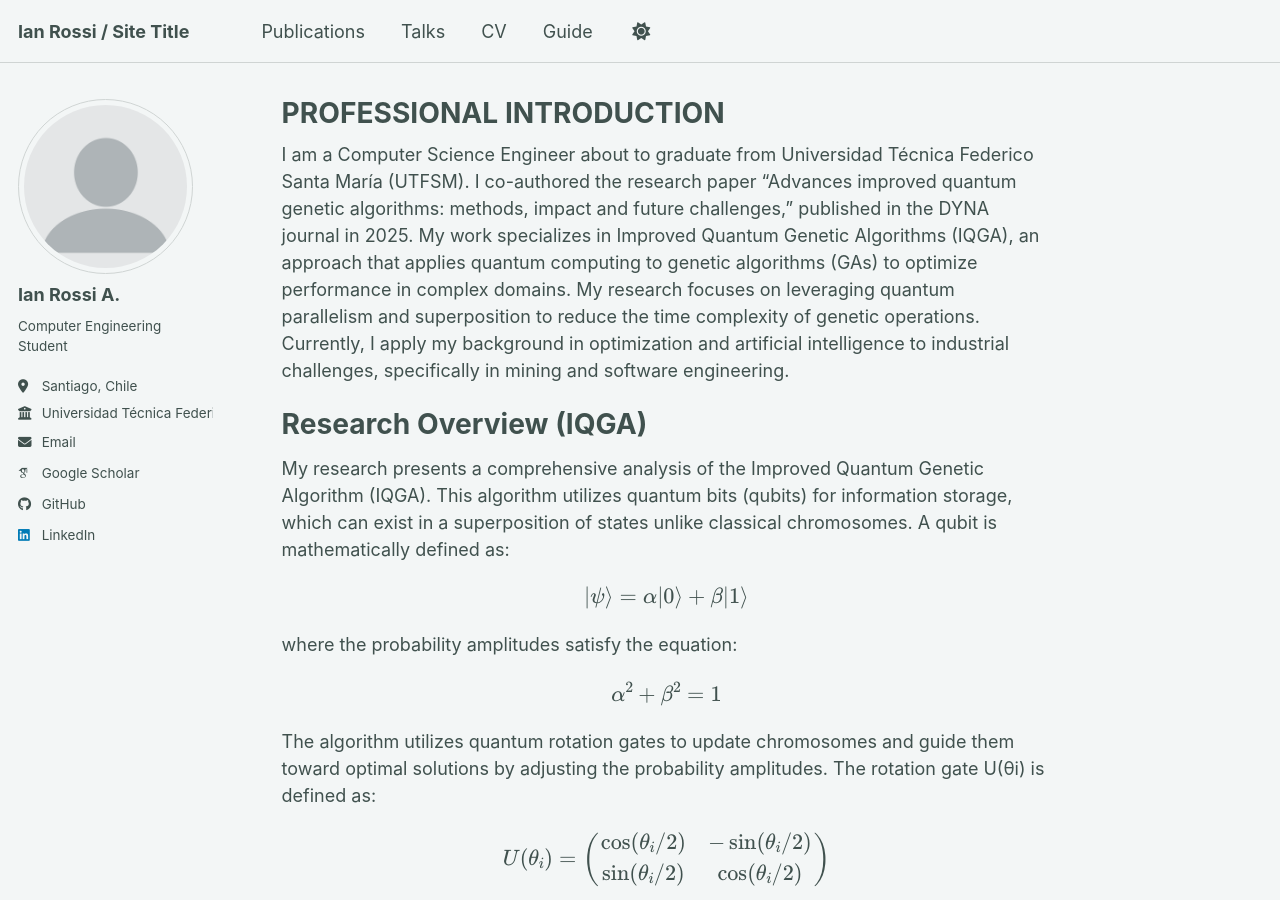
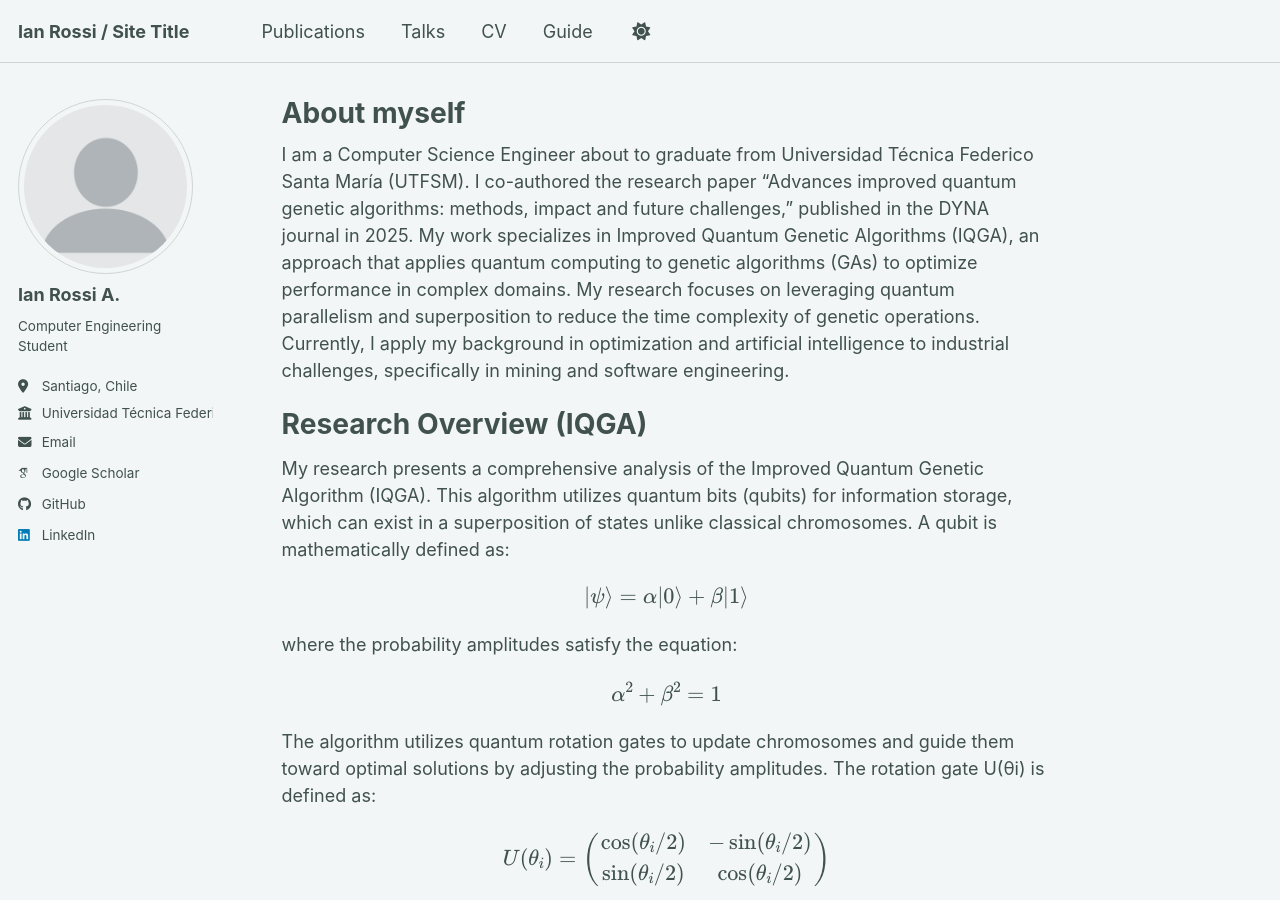
Before and after one commit to BanHelsing/banhelsing.github.io, a Jekyll site: the page built from _pages/about.md, in a window 1280 px wide and 900 px high. Built offline with Jekyll 4.4.1, drawn with Linux system fonts in a browser that asks for light colours; some web fonts are replaced; a script bundle is joined from its source files by our own code; library files that are not in the unit come from our copies.

Commit message:
about fix

```diff
--- a/_pages/about.md
+++ b/_pages/about.md
@@ -1,6 +1,6 @@
 ---
 permalink: /
-title: "PROFESSIONAL INTRODUCTION"
+title: "About myself"
 author_profile: true
 redirect_from:
   - /about/
```
